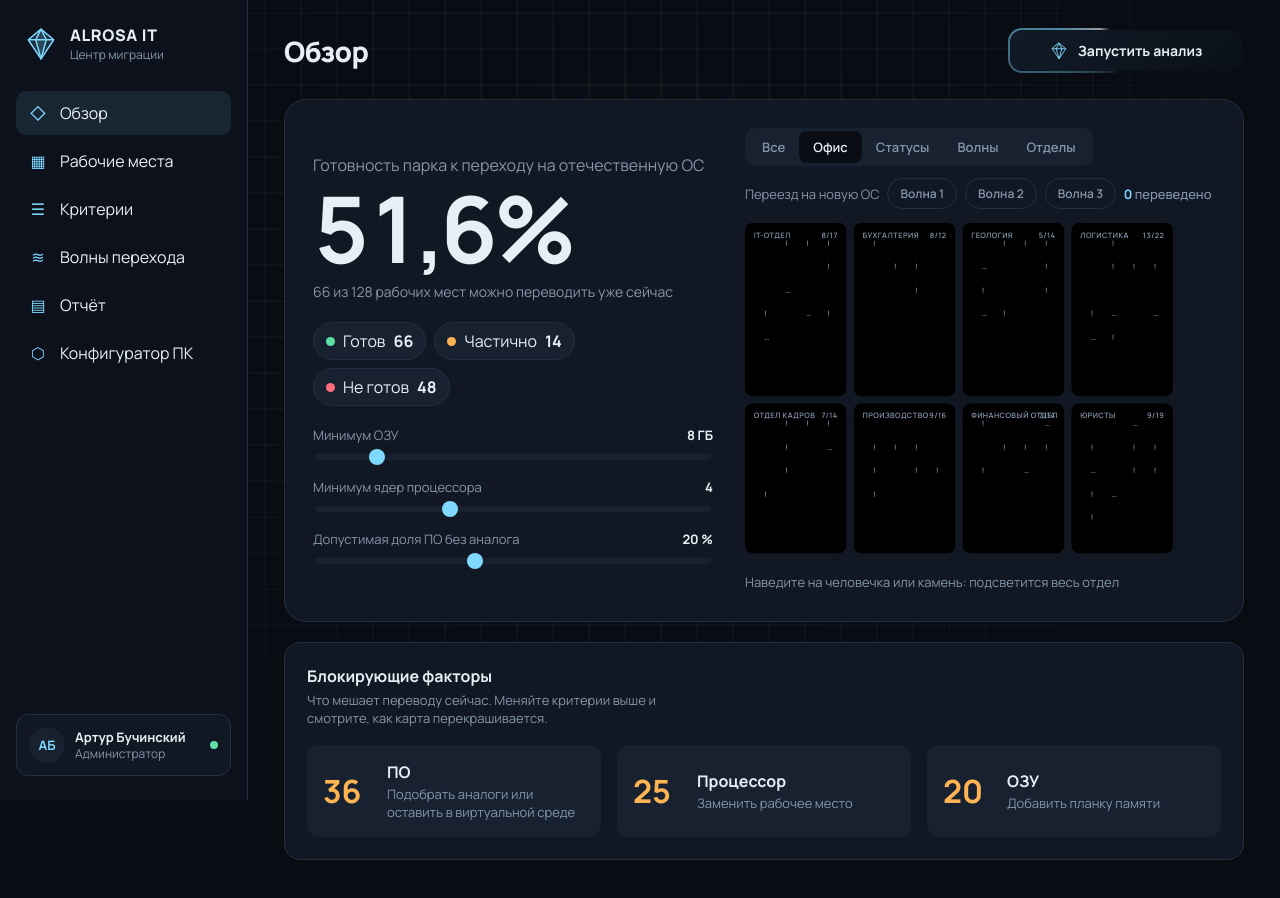
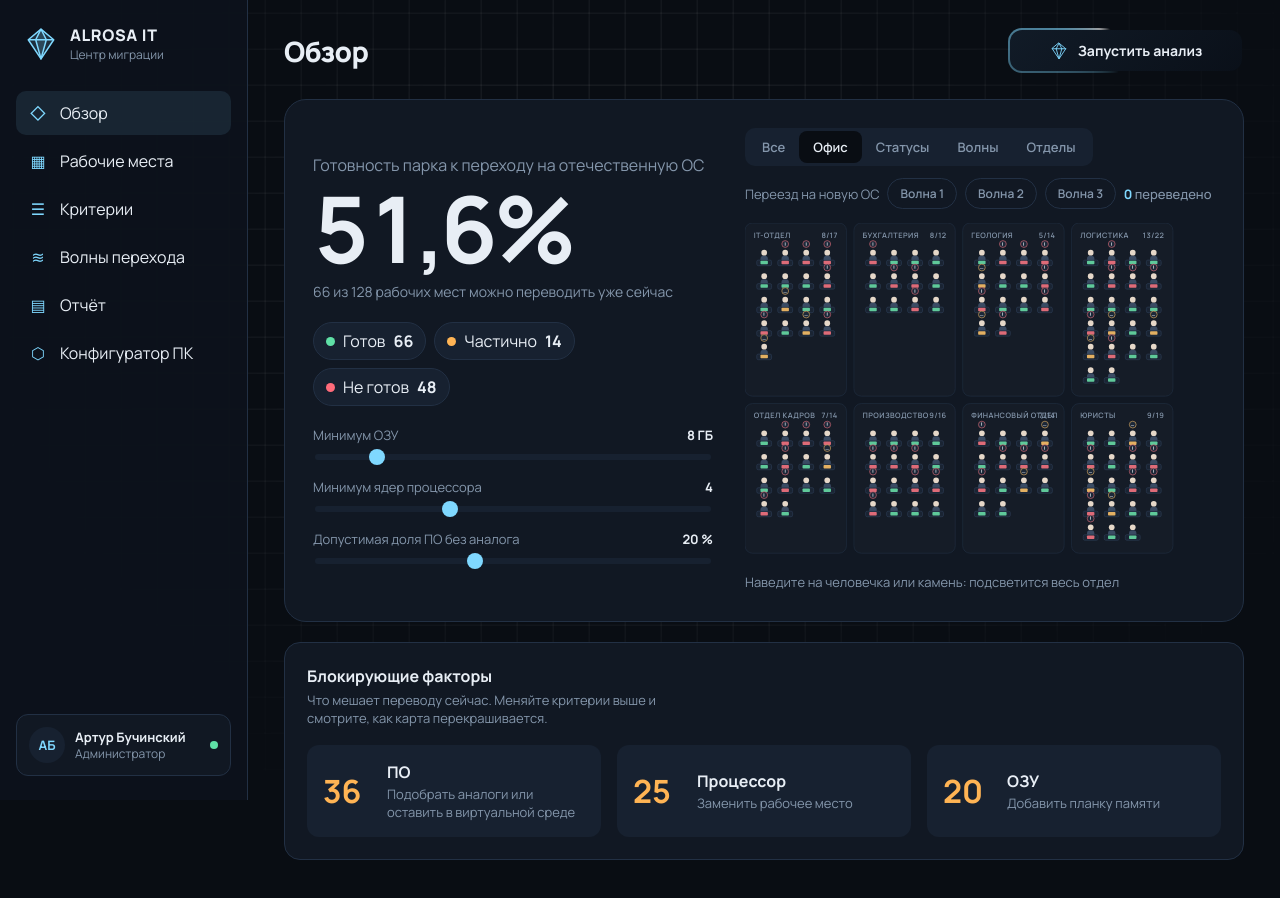
Before and after one commit to L1agushka/alrosa-it, a React app in the folder frontend/: page / in a window 1280 px wide. Both pictures are taken after a click on the tab "Офис". Shown: the top 898 px of the page. Built offline with nearby package versions, Linux system fonts and the light colour scheme; the HTML template or start-up script is replaced by a standard one.

Commit message:
Оптимизация

```diff
--- a/frontend/src/Office.jsx
+++ b/frontend/src/Office.jsx
@@ -1,4 +1,4 @@
-import { useMemo } from "react";
+import { memo, useMemo } from "react";
 
 const cls = { "Готов": "ok", "Частично": "warn", "Не готов": "bad" };
 const SX = 34, SY = 38, W = 760, COLS = 4, RW = COLS * SX + 28, GAP = 12;
@@ -19,47 +19,58 @@ function plan(rows) {
   return { rooms: rooms.map((r) => ({ ...r, h: rowMax[r.row] })), pos, h: y + (rowMax[row] || 0) };
 }
 
-export default function Office({ rows, hov, setHov, focus, onPick, scanKey, done }) {
+/* человечек, пузыри и галочка описаны ОДИН раз и вставляются через <use>:
+   вместо ~9 узлов на человека остаётся 2–3 */
+const bub = (stroke, ch) => (
+  <>
+    <circle cy="-22" r="5.5" style={{ fill: "#1c2838", stroke }} />
+    <text y="-19.2" style={{ fill: "#e8eef5", fontSize: 8, fontWeight: 800, textAnchor: "middle" }}>{ch}</text>
+  </>
+);
+
+function Office({ rows, di, focus, onPick, scanKey, done }) {
   const { rooms, pos, h } = useMemo(() => plan(rows), [rows]);
 
   return (
     <div className="mz-stage">
       <div className="beam" key={"b" + scanKey} />
       <svg viewBox={`0 0 ${W} ${h + 6}`} className="mz-svg" key={scanKey}>
-        {rooms.map((r) => (
-          <g key={r.name} className="room">
-            <rect x={r.x} y={r.y} width={RW} height={r.h} rx="12" />
-            <text x={r.x + 14} y={r.y + 24}>{r.name}</text>
-            <text x={r.x + RW - 14} y={r.y + 24} className="room-n">
-              {r.list.filter((w) => w.status === "Готов").length}/{r.list.length}
+        <defs>
+          <g id="of-pc">
+            <rect x="-6" y="-3" width="12" height="11" rx="5" style={{ fill: "#3a4b63" }} />
+            <circle cy="-8" r="4.6" style={{ fill: "#e6d8c9" }} />
+            <rect x="-12" y="4" width="24" height="9" rx="2.5" style={{ fill: "#1a2433", stroke: "#2e3f56" }} />
+            <rect x="-6" y="5.2" width="12" height="5.6" rx="1.2" style={{ fill: "var(--scr)" }} />
+          </g>
+          <g id="of-bb">{bub("#de6b78", "!")}</g>
+          <g id="of-bw">{bub("#e3b062", "…")}</g>
+          <path id="of-tk" d="M-3 -22 l2.4 2.6 l4.2 -5" style={{ fill: "none", stroke: "#7fd8ff", strokeWidth: 1.8, strokeLinecap: "round", strokeLinejoin: "round" }} />
+        </defs>
+
+        {rooms.map((room, ri) => (
+          <g key={room.name} className="rg" data-d={di[room.name]} style={{ "--r": ri }}>
+            <rect className="room-bg" x={room.x} y={room.y} width={RW} height={room.h} rx="12" />
+            <text className="room-t" x={room.x + 14} y={room.y + 24}>{room.name}</text>
+            <text className="room-t room-n" x={room.x + RW - 14} y={room.y + 24}>
+              {room.list.filter((w) => w.status === "Готов").length}/{room.list.length}
             </text>
+            {room.list.map((r, i) => {
+              const [x, y] = pos[r.id];
+              const moved = done.includes(r.wave);
+              return (
+                <g key={r.id} transform={`translate(${x} ${y})`} data-id={r.id} tabIndex="0" role="button" aria-label={`${r.id}, ${r.status}`}
+                  className={`o ${cls[r.status]}${moved ? " done" : ""}${focus && focus !== r.status ? " faded" : ""}`} style={{ "--d": (i % 16) * 40 }}
+                  onClick={() => onPick(r)} onKeyDown={(e) => (e.key === "Enter" || e.key === " ") && onPick(r)}>
+                  <use href="#of-pc" className="pp" />
+                  {moved ? <use href="#of-tk" /> : r.status !== "Готов" && <use href={r.status === "Не готов" ? "#of-bb" : "#of-bw"} />}
+                </g>
+              );
+            })}
           </g>
         ))}
-        {rows.map((r, i) => {
-          const [x, y] = pos[r.id];
-          const moved = done.includes(r.wave);
-          const faded = (focus && focus !== r.status) || (hov && hov.department !== r.department);
-          return (
-            <g key={r.id} className={`o ${cls[r.status]} ${moved ? "done" : ""} ${faded ? "faded" : ""}`} tabIndex="0" role="button"
-              aria-label={`${r.id}, ${r.status}`} style={{ transform: `translate(${x}px, ${y}px)`, "--d": (i % 16) * 45, "--b": `${((i * 7) % 10) / 4}s` }}
-              onMouseEnter={() => setHov(r)} onMouseLeave={() => setHov(null)} onFocus={() => setHov(r)} onBlur={() => setHov(null)}
-              onClick={() => onPick(r)} onKeyDown={(e) => (e.key === "Enter" || e.key === " ") && onPick(r)}>
-              <g className="pop">
-                <g className="man">
-                  <rect className="shirt" x="-6" y="-3" width="12" height="11" rx="5" />
-                  <circle className="head" cy="-8" r="4.6" />
-                </g>
-                <rect className="desk" x="-12" y="4" width="24" height="9" rx="2.5" />
-                <rect className="scr" x="-6" y="5.2" width="12" height="5.6" rx="1.2" />
-                {!moved && r.status !== "Готов" && (
-                  <g className="bub"><circle cy="-22" r="5.5" /><text y="-19.2">{r.status === "Не готов" ? "!" : "…"}</text></g>
-                )}
-                {moved && <path className="tick" d="M-3 -22 l2.4 2.6 l4.2 -5" />}
-              </g>
-            </g>
-          );
-        })}
       </svg>
     </div>
   );
 }
+
+export default memo(Office);
```
